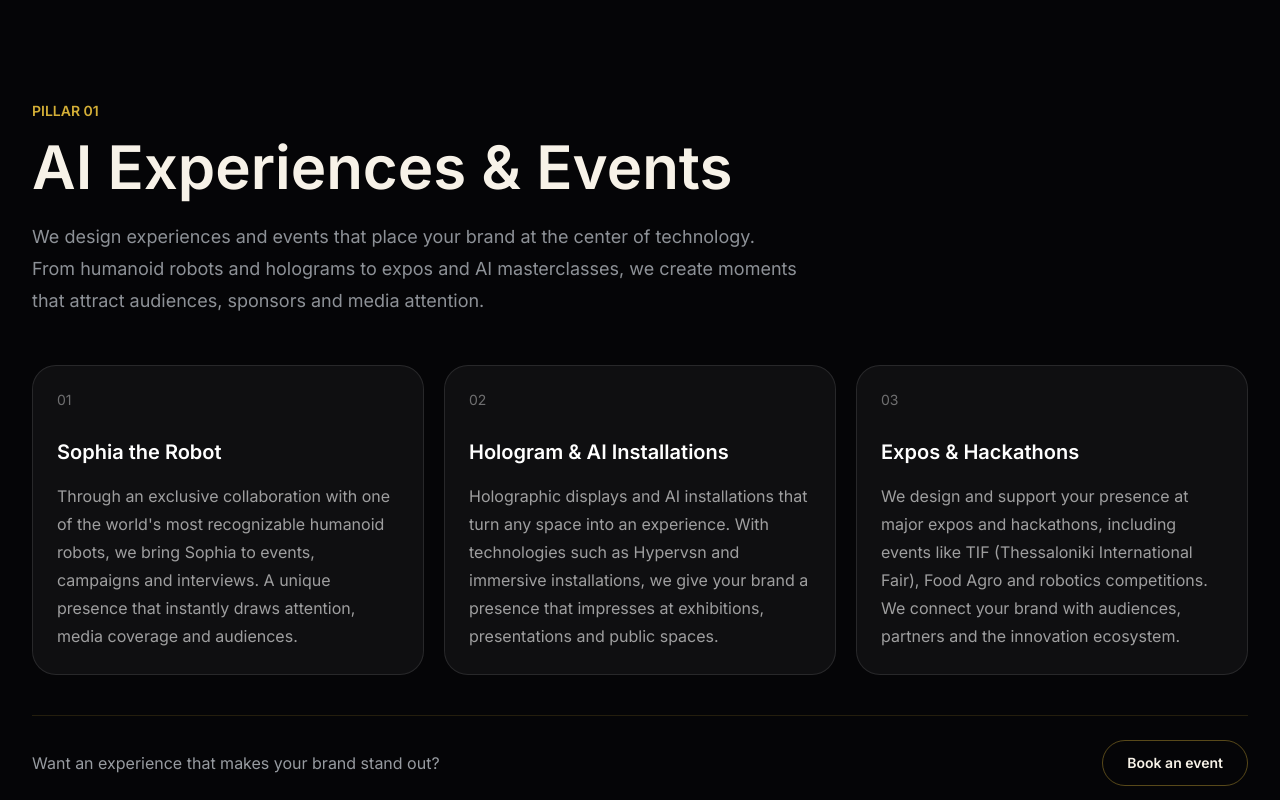
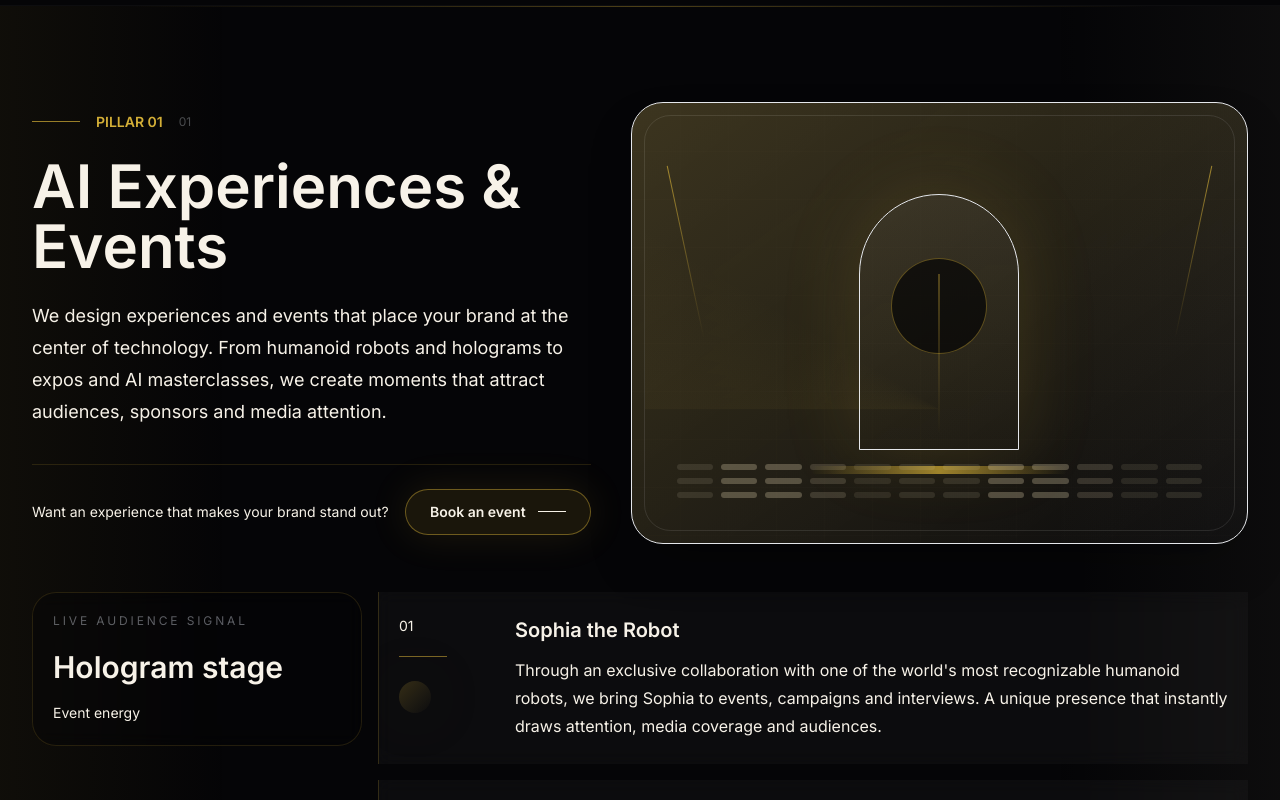
Before and after one commit to NickKotoulas/victorious-network-website, a Next.js app: page / in a window 1280 px wide. Shown: the part 2200-3000 px from the top of the page. Built offline with nearby package versions, Linux system fonts and the light colour scheme.

Commit message:
Use immersive pillar sections on homepage

```diff
--- a/src/sections/HomeSections.tsx
+++ b/src/sections/HomeSections.tsx
@@ -3,7 +3,9 @@
   HeroSignalVisual,
   UnifiedBackground,
 } from "@/components/visuals/UnifiedBackground";
+import { PillarExperienceSection } from "@/components/sections/PillarExperienceSection";
 import { SectionReveal } from "@/components/ui/SectionReveal";
+import { SafeAssetImage } from "@/components/ui/SafeAssetImage";
 import type { ReactNode } from "react";
 
 export function HomeSections() {
@@ -13,7 +15,11 @@
       <HeroSection />
       <AboutSection />
       {pillars.map((pillar, index) => (
-        <PillarSection key={pillar.id} pillar={pillar} index={index} />
+        <PillarExperienceSection
+          key={pillar.id}
+          pillar={pillar}
+          index={index}
+        />
       ))}
       <ClosingSection />
     </main>
@@ -77,7 +83,7 @@
         <SectionReveal delay={0.12}>
           <article className="overflow-hidden rounded-[2rem] border border-gold/20 bg-white/[0.045] p-4 shadow-2xl shadow-gold/10 backdrop-blur">
             <div className="aspect-[4/5] overflow-hidden rounded-[1.75rem] border border-gold/20 bg-midnight">
-              <img
+              <SafeAssetImage
                 src={about.ceo.photo}
                 alt={about.ceo.name}
                 className="h-full w-full object-cover"
@@ -98,67 +104,6 @@
         </SectionReveal>
       </div>
     </SectionShell>
-  );
-}
-
-function PillarSection({
-  pillar,
-  index,
-}: {
-  pillar: (typeof pillars)[number];
-  index: number;
-}) {
-  const isReversed = index % 2 === 1;
-  const introAlignment = isReversed ? "lg:ml-auto lg:text-right" : "";
-  const columns = pillar.items.length >= 4 ? "lg:grid-cols-2" : "lg:grid-cols-3";
-
-  return (
-    <section
-      id={pillar.id}
-      className="mx-auto max-w-7xl px-5 py-24 sm:px-6 lg:px-8"
-    >
-      <SectionReveal className={`max-w-3xl ${introAlignment}`}>
-        <SectionKicker>{pillar.kicker}</SectionKicker>
-        <h2 className="mt-4 text-4xl font-semibold text-paper sm:text-6xl">
-          {pillar.title}
-        </h2>
-        <p className="mt-6 text-lg leading-8 text-platinum/70">
-          {pillar.intro}
-        </p>
-      </SectionReveal>
-
-      <div className={`mt-12 grid gap-5 sm:grid-cols-2 ${columns}`}>
-        {pillar.items.map((item, itemIndex) => (
-          <SectionReveal
-            key={item.title}
-            delay={Math.min(itemIndex * 0.05, 0.25)}
-          >
-            <article className="group relative h-full overflow-hidden rounded-[1.5rem] border border-white/10 bg-white/[0.045] p-6 transition duration-300 hover:-translate-y-1 hover:border-gold/50 hover:bg-white/[0.07]">
-              <div className="absolute inset-x-0 top-0 h-px bg-gradient-to-r from-transparent via-gold/70 to-transparent opacity-0 transition group-hover:opacity-100" />
-              <p className="text-sm text-white/40">0{itemIndex + 1}</p>
-              <h3 className="mt-7 text-xl font-semibold leading-7 text-white">
-                {item.title}
-              </h3>
-              <p className="mt-4 leading-7 text-white/60">
-                {item.description}
-              </p>
-            </article>
-          </SectionReveal>
-        ))}
-      </div>
-
-      <SectionReveal className="mt-10 border-t border-gold/15 pt-6">
-        <div className="flex flex-col gap-5 lg:flex-row lg:items-center lg:justify-between">
-          <p className="text-base text-platinum/75">{pillar.cta.prompt}</p>
-          <a
-            href={pillar.cta.href}
-            className="inline-flex w-fit rounded-full border border-gold/40 px-6 py-3 text-sm font-semibold text-paper transition hover:bg-gold/10"
-          >
-            {pillar.cta.label}
-          </a>
-        </div>
-      </SectionReveal>
-    </section>
   );
 }
 
```
